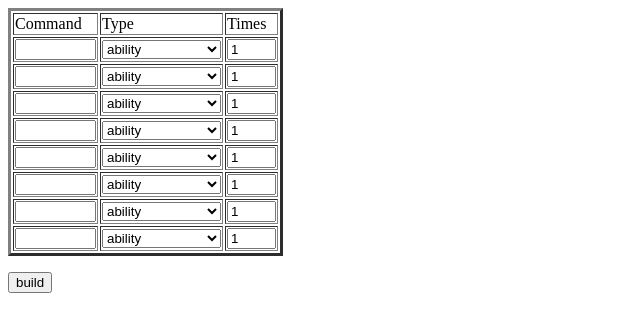
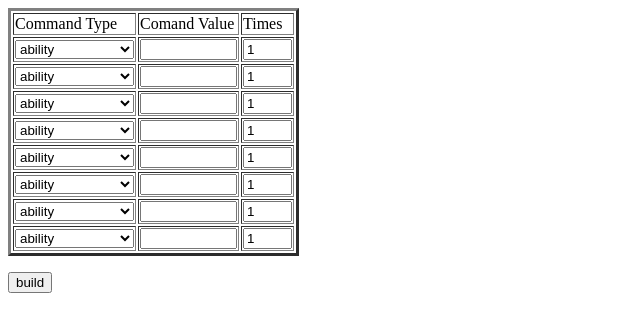
Before and after one commit to BearFather/NightmareTextBlocks, a PHP site: page / in a window 1280 px wide. Shown: the top 332 px of the page, without its empty margins (0-640 px from the left). Run offline with PHP 8.4, Linux system fonts and the light colour scheme.

Commit message:
Change layout around.

```diff
--- a/index.php
+++ b/index.php
@@ -3,7 +3,7 @@ $commands=array("ability","addexp","addevil","adddelay","cast","check","checkabi
 ?>
 <form name=build method=post action=''>
 <table border=3>
-<tr><td>Command</td><td>Type</td><td>Times</td></tr>
+<tr><td>Command Type</td><td>Comand Value</td><td>Times</td></tr>
 <? buildln("1",$commands); ?>
 <? buildln("2",$commands); ?>
 <? buildln("3",$commands); ?>
@@ -40,10 +40,10 @@ function buildln($num,$commands){
 	$cnum="num".$num;
 	$ccommand="command".$num;
 	$ctimes="times".$num;
-	echo "<tr><td><input type=text name='".$cnum."' value='' size=7></td>";
-	echo "<td><select name='".$ccommand."'>";
+	echo "<tr><td><select name='".$ccommand."'>";
 		opt($commands);
  	echo "</select></td>";
+	echo "<td><center><input type=text name='".$cnum."' value='' size=9></center></td>";
 	echo "<td><input type=text name='".$ctimes."' value='1' size=3></td></tr>";
 }
 function builder($cnum){
```
